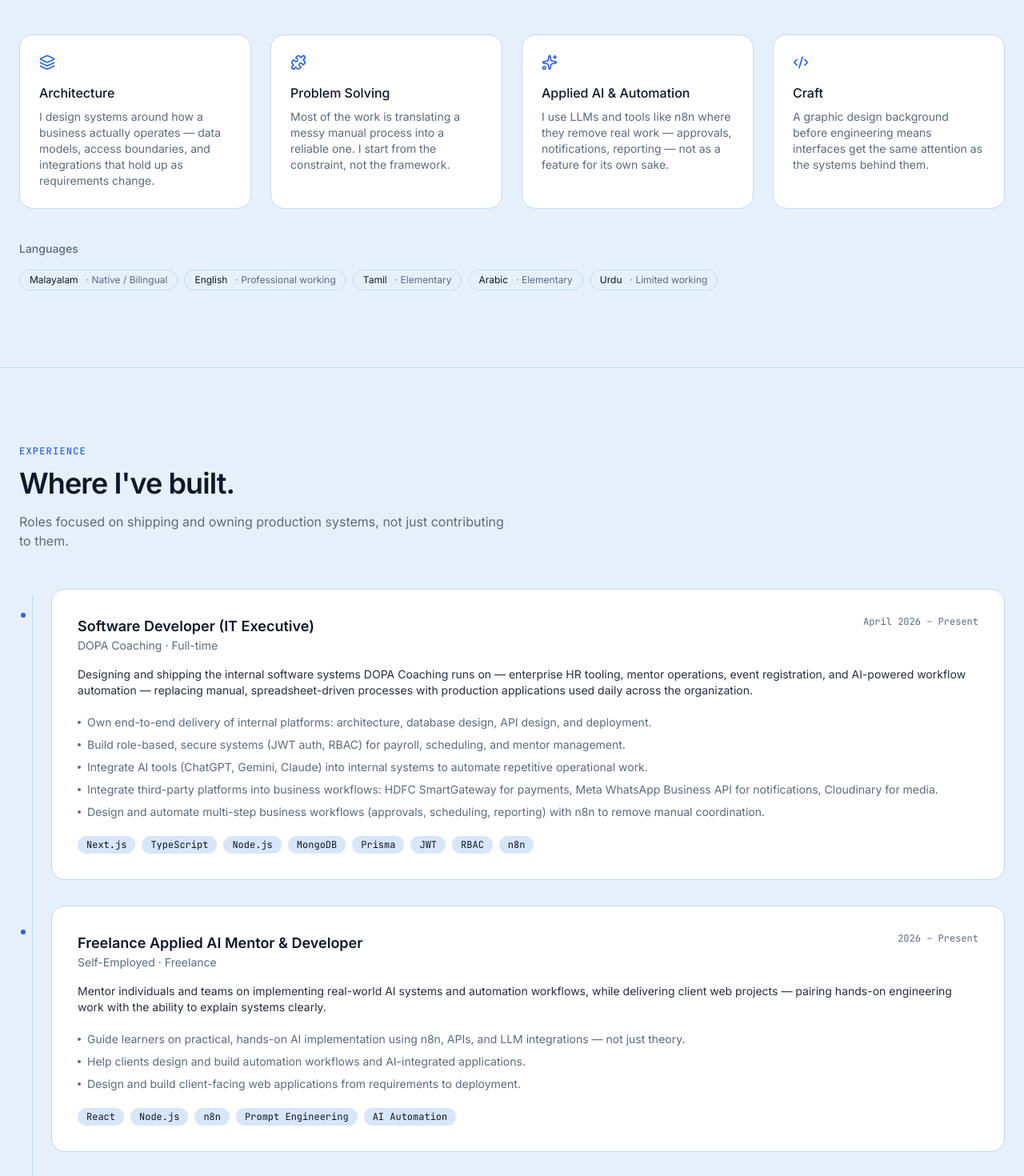
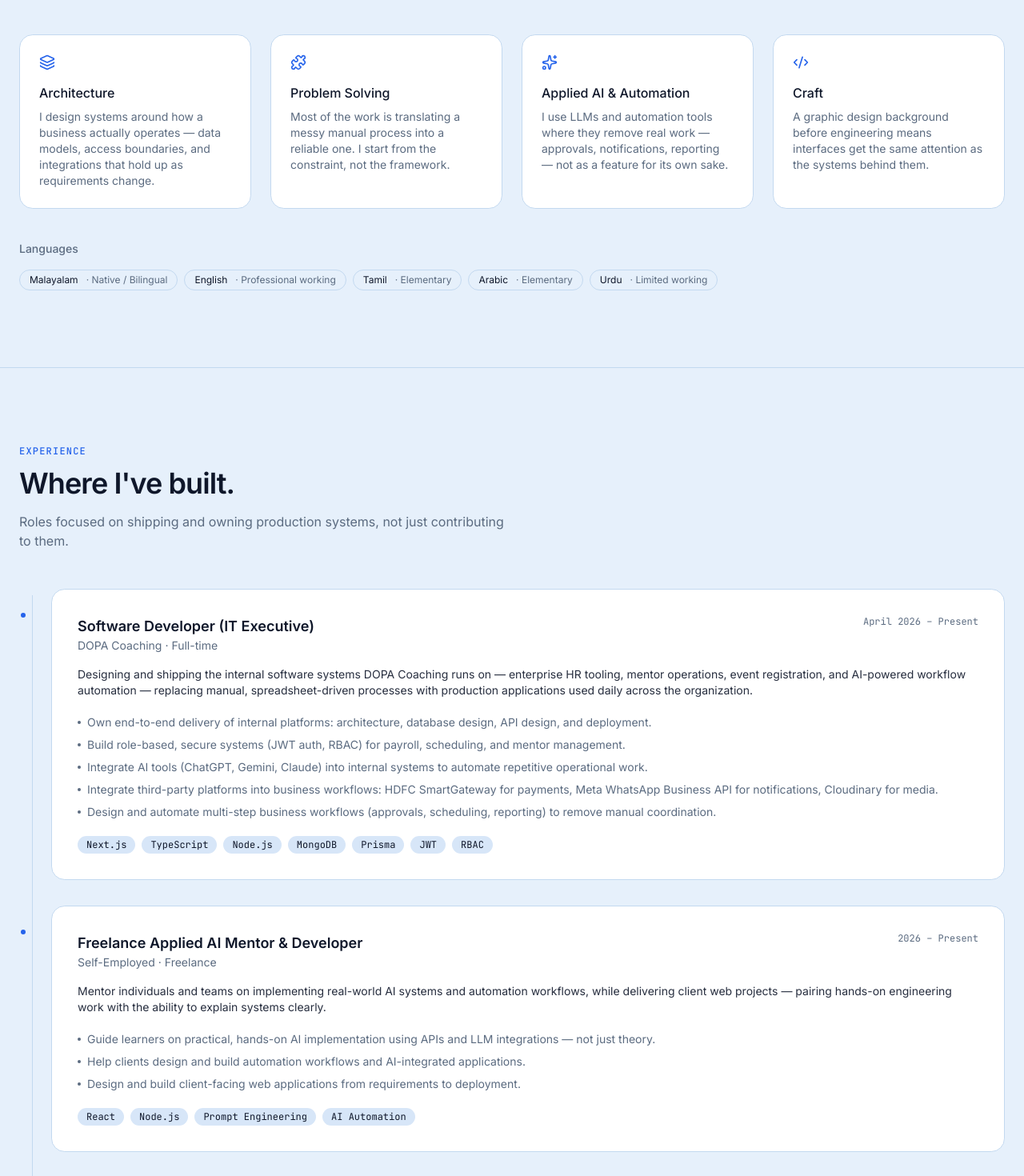
Before and after one commit to thanveer006/thanveerahammed, a Next.js app: page / in a window 1280 px wide. Shown: the part 1200-2670 px from the top of the page at 80% size. Built offline with nearby package versions, Linux system fonts and the light colour scheme.

Commit message:
Remove all mentions of n8n site-wide
Cut from SEO keywords/JSON-LD, experience bullets and tech tags, skills
data, /uses page, About and Services copy, and the tools marquee (icon +
entry), rephrasing surrounding sentences so nothing reads as truncated.

```diff
--- a/app/layout.tsx
+++ b/app/layout.tsx
@@ -38,7 +38,6 @@ export const metadata: Metadata = {
     "Next.js Developer",
     "TypeScript Developer",
     "AI Automation Specialist",
-    "n8n Developer",
     "Enterprise Software",
     "Workflow Automation",
     "AI Integration",
@@ -95,7 +94,6 @@ const personJsonLd = {
     "TypeScript",
     "AI Automation",
     "Workflow Automation",
-    "n8n",
   ],
   sameAs: [
     "https://www.linkedin.com/in/thanveer-ahammed-dev",
--- a/app/uses/page.tsx
+++ b/app/uses/page.tsx
@@ -17,7 +17,7 @@ const groups = [
   },
   {
     title: "AI & Automation",
-    items: ["Claude", "ChatGPT", "n8n", "Google AI Studio"],
+    items: ["Claude", "ChatGPT", "Google AI Studio"],
   },
   {
     title: "Design",
--- a/components/sections/about.tsx
+++ b/components/sections/about.tsx
@@ -25,7 +25,7 @@ const pillars = [
   {
     icon: Sparkles,
     title: "Applied AI & Automation",
-    body: "I use LLMs and tools like n8n where they remove real work — approvals, notifications, reporting — not as a feature for its own sake.",
+    body: "I use LLMs and automation tools where they remove real work — approvals, notifications, reporting — not as a feature for its own sake.",
   },
   {
     icon: Code2,
--- a/components/sections/services.tsx
+++ b/components/sections/services.tsx
@@ -11,7 +11,7 @@ const services = [
   {
     icon: Bot,
     title: "AI Workflow Automation",
-    body: "n8n pipelines, APIs, and AI agents that remove repetitive manual work — approvals, notifications, reporting — without fragile automation nobody trusts.",
+    body: "Automation pipelines, APIs, and AI agents that remove repetitive manual work — approvals, notifications, reporting — without fragile automation nobody trusts.",
   },
   {
     icon: Sparkles,
--- a/components/sections/tools-marquee.tsx
+++ b/components/sections/tools-marquee.tsx
@@ -7,7 +7,6 @@ import {
   SiPrisma,
   SiTailwindcss,
   SiJsonwebtokens,
-  SiN8n,
   SiVercel,
   SiCloudinary,
   SiWhatsapp,
@@ -27,7 +26,6 @@ const tools = [
   { name: "Prisma", Icon: SiPrisma },
   { name: "Tailwind CSS", Icon: SiTailwindcss },
   { name: "JWT", Icon: SiJsonwebtokens },
-  { name: "n8n", Icon: SiN8n },
   { name: "Vercel", Icon: SiVercel },
   { name: "Cloudinary", Icon: SiCloudinary },
   { name: "WhatsApp Business API", Icon: SiWhatsapp },
--- a/lib/data/experience.ts
+++ b/lib/data/experience.ts
@@ -24,9 +24,9 @@ export const experience: ExperienceEntry[] = [
       "Build role-based, secure systems (JWT auth, RBAC) for payroll, scheduling, and mentor management.",
       "Integrate AI tools (ChatGPT, Gemini, Claude) into internal systems to automate repetitive operational work.",
       "Integrate third-party platforms into business workflows: HDFC SmartGateway for payments, Meta WhatsApp Business API for notifications, Cloudinary for media.",
-      "Design and automate multi-step business workflows (approvals, scheduling, reporting) with n8n to remove manual coordination.",
+      "Design and automate multi-step business workflows (approvals, scheduling, reporting) to remove manual coordination.",
     ],
-    tech: ["Next.js", "TypeScript", "Node.js", "MongoDB", "Prisma", "JWT", "RBAC", "n8n"],
+    tech: ["Next.js", "TypeScript", "Node.js", "MongoDB", "Prisma", "JWT", "RBAC"],
   },
   {
     role: "Freelance Applied AI Mentor & Developer",
@@ -37,11 +37,11 @@ export const experience: ExperienceEntry[] = [
     impact:
       "Mentor individuals and teams on implementing real-world AI systems and automation workflows, while delivering client web projects — pairing hands-on engineering work with the ability to explain systems clearly.",
     responsibilities: [
-      "Guide learners on practical, hands-on AI implementation using n8n, APIs, and LLM integrations — not just theory.",
+      "Guide learners on practical, hands-on AI implementation using APIs and LLM integrations — not just theory.",
       "Help clients design and build automation workflows and AI-integrated applications.",
       "Design and build client-facing web applications from requirements to deployment.",
     ],
-    tech: ["React", "Node.js", "n8n", "Prompt Engineering", "AI Automation"],
+    tech: ["React", "Node.js", "Prompt Engineering", "AI Automation"],
   },
   {
     role: "Full Stack Development & AI Trainee",
--- a/lib/data/skills.ts
+++ b/lib/data/skills.ts
@@ -9,7 +9,7 @@ export const skillCategories: SkillCategory[] = [
   { name: "Database", skills: ["MongoDB", "Prisma", "Data Modeling"] },
   { name: "Security", skills: ["JWT", "RBAC", "Auth Design"] },
   { name: "AI", skills: ["LLM APIs", "Prompt Engineering", "Applied AI"] },
-  { name: "Automation", skills: ["n8n", "Zapier", "Workflow Automation", "WhatsApp Business API"] },
+  { name: "Automation", skills: ["Zapier", "Workflow Automation", "WhatsApp Business API"] },
   { name: "Cloud & Deployment", skills: ["Vercel", "Cloudinary", "CI/CD"] },
   { name: "Integrations", skills: ["HDFC SmartGateway", "Meta WhatsApp Business Platform", "EmailJS"] },
 ];
```
